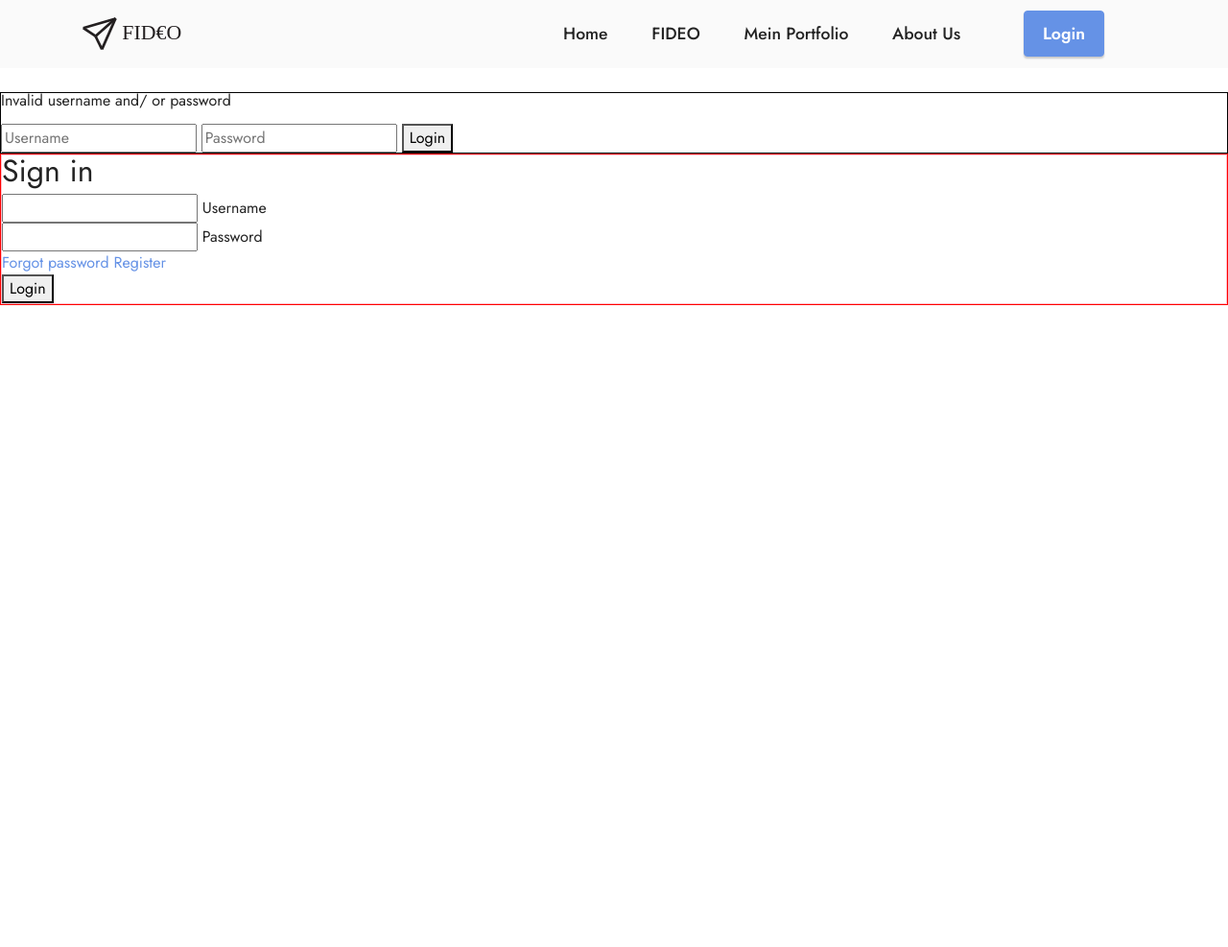
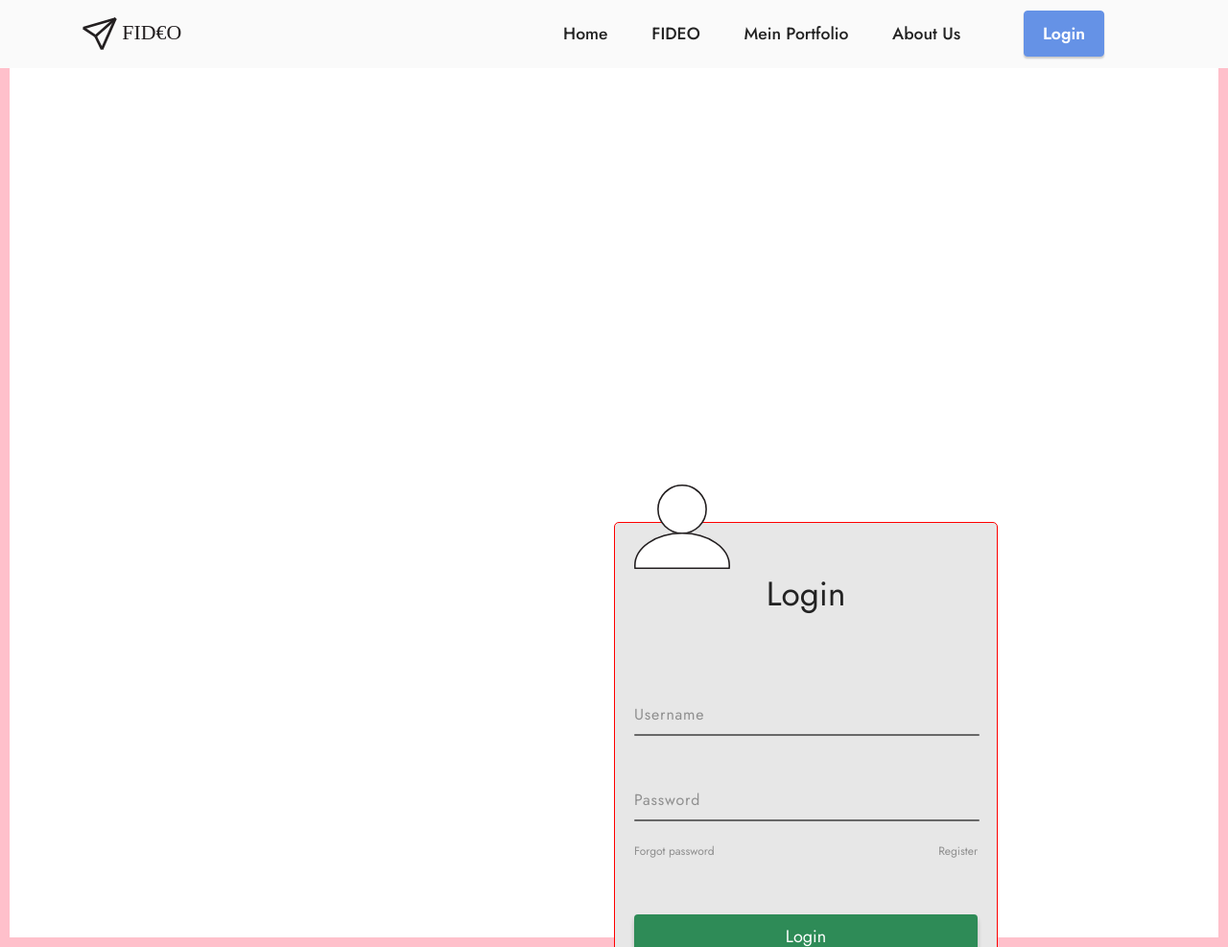
Before and after one commit to LWaetzig/Fallstudie, a Python web app: template templates/login.html in a window 1280 px wide. Shown: the whole page at 96% size. Run offline with Jinja, Linux system fonts and the light colour scheme; the template is opened without the code that fills it, so the values that code supplies are empty; some libraries are stand-ins or nearby versions.

Commit message:
feat(templates): prepare for django migration

```diff
--- a/static/add_styles/popup-windows/login-window.css
+++ b/static/add_styles/popup-windows/login-window.css
@@ -1,29 +1,26 @@
-.login-card{
+#lajouhasDIU{
+    position: static;
+}
+.login-form{
     position: fixed;
     top: 0;
     bottom: 0;
     left: 0;
     right: 0;
-    background: rgba(0, 0, 0, 0.5);
-    box-shadow: 0 2px 5px rgba(0, 0, 0);
-    visibility: hidden;
-    opacity: 0;
-
-}
-
-.open-popup{
-    visibility: visible;
-    opacity: 1;
-    transition: all 500ms ease-in-out;
+    height: 100%;
+    width: 100%;
 }
 
 .login-card-body{
-    margin: 100px auto;
+    position: absolute;
+    top: 50%;
+    left: 50%;
+    margin: 50px auto;
     padding: 20px;
     background: #e7e7e7;
     border-radius: 5px;
     width: 400px;
-    position: relative;
+
     justify-content: center;
     transition: all 50ms ease-in-out;
 }
--- a/templates/login.html
+++ b/templates/login.html
@@ -5,74 +5,64 @@
     <meta charset="UTF-8" />
     <meta http-equiv="X-UA-Compatible" content="IE=edge" />
     <meta name="viewport" content="width=device-width, initial-scale=1, minimum-scale=1"/>
-    <link rel="shortcut icon" href="../assets/images/logo.png" type="image/x-icon"/>
+    <link rel="shortcut icon" href="../static/images/logo.png" type="image/x-icon"/>
     <meta name="description" content="" />
 
-    <title>About Us</title>
-    <link rel="stylesheet" href="../assets/web/assets/icons2/style.css" /> <!-- style for other icons-->
-    <link rel="stylesheet" href="../assets/bootstrap/css/bootstrap.min.css" />
-    <link rel="stylesheet" href="../assets/bootstrap/css/bootstrap-grid.min.css" />
-    <link rel="stylesheet" href="../assets/bootstrap/css/bootstrap-reboot.min.css" />
-    <link rel="stylesheet" href="../assets/dropdown/css/style.css" />
-    <link rel="stylesheet" href="../assets/socicon/css/styles.css" /> <!-- style for social media icons-->
-    <link rel="stylesheet" href="../assets/theme/css/style.css" />
-    <link rel="stylesheet" href="../assets/add_styles/styles.css" /> <!--specific stylesheet for login form-->
-    <link rel="stylesheet" href="../assets/add_styles/login1.css" />
+    <title>Login</title>
+    <link rel="stylesheet" href="../static/web/assets/icons2/style.css" /> <!-- style for other icons-->
+    <link rel="stylesheet" href="../static/bootstrap/css/bootstrap.min.css" />
+    <link rel="stylesheet" href="../static/bootstrap/css/bootstrap-grid.min.css" />
+    <link rel="stylesheet" href="../static/bootstrap/css/bootstrap-reboot.min.css" />
+    <link rel="stylesheet" href="../static/dropdown/css/style.css" />
+    <link rel="stylesheet" href="../static/socicon/css/styles.css" /> <!-- style for social media icons-->
+    <link rel="stylesheet" href="../static/theme/css/style.css" />
+    <link rel="stylesheet" href="../static/add_styles/login1.css" />
+    <link rel="stylesheet" href="../static/add_styles/popup-windows/login-window.css" /> <!-- style for login screen-->
     <link rel="preload" href="https://fonts.googleapis.com/css?family=Jost:100,200,300,400,500,600,700,800,900,100i,200i,300i,400i,500i,600i,700i,800i,900i&display=swap" as="style" onload="this.onload=null;this.rel='stylesheet'" />
     <noscript ><link rel="stylesheet" href="https://fonts.googleapis.com/css?family=Jost:100,200,300,400,500,600,700,800,900,100i,200i,300i,400i,500i,600i,700i,800i,900i&display=swap" /></noscript>
-    <link rel="stylesheet" href="../assets/styles/css/style.css" type="text/css" />
-    <link rel="icon" href="../assets/images/logo_icon_white.svg" />
+    <link rel="stylesheet" href="../static/styles/css/style.css" type="text/css" />
+    <link rel="icon" href="../static/images/logo_icon_white.svg" />
     <script src="https://code.jquery.com/jquery-3.6.1.min.js" integrity="sha256-o88AwQnZB+VDvE9tvIXrMQaPlFFSUTR+nldQm1LuPXQ=" crossorigin="anonymous"></script>
     <script>
       $(function() {
-        $("#load-header").load("../assets/page-parts/header.html");
+        $("#load-header").load("../static/page-parts/header.html");
       });
     </script>
 </head>
 <body>
+  <section id="lajouhasDIU">
     <div id="load-header"></div>
-  <div>
-    <br>
-    <br>
-    <br>
-    <br>
+  </section>
 
+  <section id="asndioashd">
+      <div class="login-form" style="border: 10px solid pink;">
+        <div class="login-card-body" style="border:1px solid red">
+          <img src="../static/images/login_icon.svg">
+          <h5 class="display-5 align-center">Login</h5>
+          <div id="login-error-msg-holder">
+              <p id="error-msg">Invalid username <span id="error-msg-second-line">and / or password</span></p>
           </div>
-  <div id="main-holder" style="border: 1px solid black;">
-    <div id="login-error-msg-holder">
-      <p id="login-error-msg">Invalid username <span id="error-msg-second-line">and/ or password</span></p>
-    </div>
-    <form id="login-form">
-      <input type="text" name="username" id="username-field" class="login-form-field" placeholder="Username">
-      <input type="password" name="password" id="password-field" class="login-form-field" placeholder="Password">
-      <input type="submit" value="Login" id="login-form-submit">
-    </form>
-  </div>
-
-  <section class="login-form" style="border: 1px solid red;">
-    <div class="box" style="border: 1px solid pink;">
-      <div class="form">
-        <h2>Sign in</h2>
-        <div class="inputBox">
-          <input type="text" required="required">
-          <span>Username</span>
+          <div class="form-body" id="login-field">
+            <div class="input-box">
+              <input type="text" name="username" id="username-field" required="required">
+              <span class="display-5">Username</span>
               <i></i>
             </div>
-        <div class="inputBox">
-          <input type="password" required="required">
-          <span>Password</span>
+            <div class="input-box">
+              <input type="text" name="password" id="username-field" required="required">
+              <span class="display-5">Password</span>
               <i></i>
             </div>
-        <div class="links">
+            <div class="login-links">
               <a href="#">Forgot password</a>
               <a href="#">Register</a>
             </div>
-        <input type="submit" value="Login">
-
+          </div>
+            <div class="form-footer">
+              <button type="button" class="login-btn" id="login-form-submit" onclick="closePopup()">Login</button>
+            </div>
         </div>
       </div>
   </section>
-
-  <script src="../assets/add_styles/login.js"></script>
 </body>
 </html>
```
Also changed, not shown: templates/aboutUs.html (+14 -14 lines), templates/factory.html (+16 -17 lines), templates/fideo.html (+16 -16 lines), templates/impressum.html (+12 -12 lines), templates/index.html (+23 -23 lines). Lines whose indentation alone changed are shown as unchanged.
